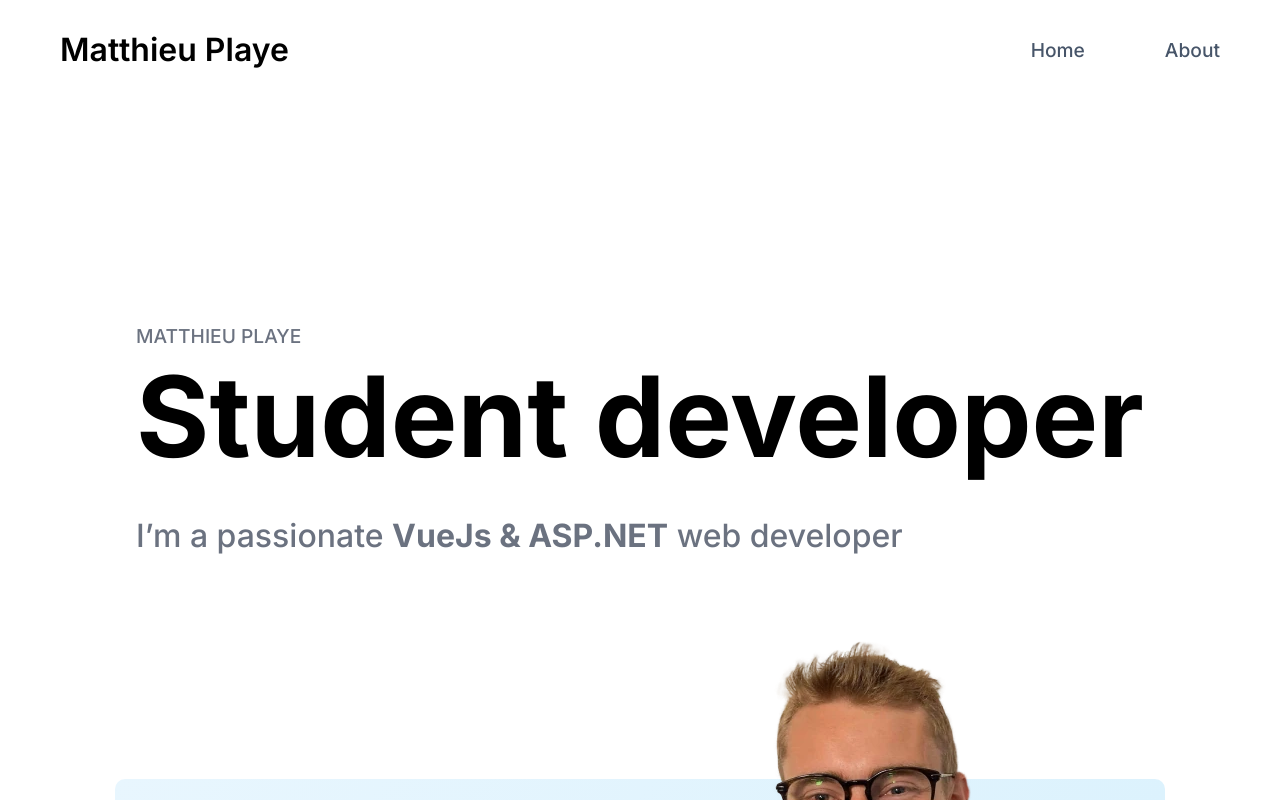
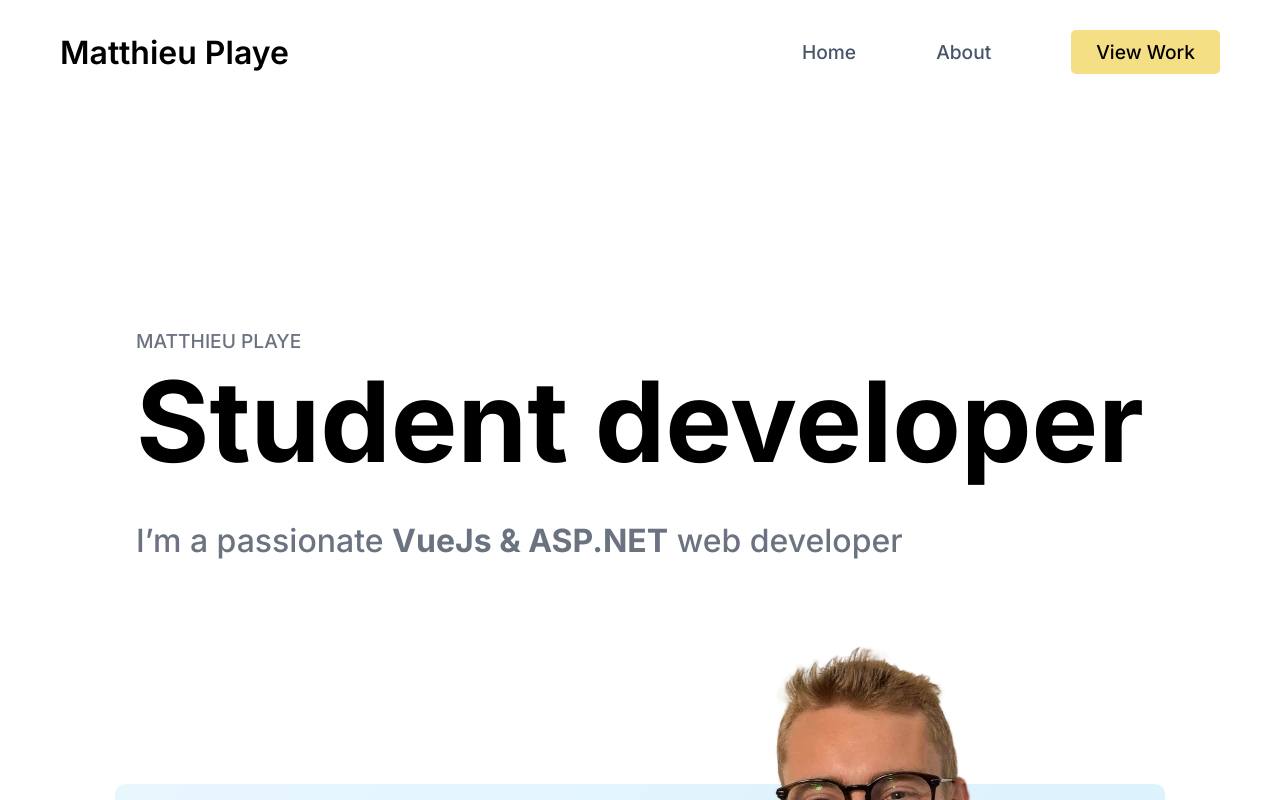
Before and after one commit to PlayeMatthieu/Portfolio, a Nuxt app: page / in a window 1280 px wide. Shown: the top 800 px of the page. Built offline with nearby package versions, Linux system fonts and the light colour scheme.

Commit message:
Add work link

```diff
--- a/assets/scss/components/_navbar.scss
+++ b/assets/scss/components/_navbar.scss
@@ -39,12 +39,23 @@
   font-size: 1.2em;
   font-weight: 400;
   color: #475569;
-  &:hover {
-    text-decoration: underline;
-    text-decoration-color: $yellow-background;
-    text-decoration-style: wavy;
-    text-decoration-thickness: 2px;
-  }
+  // &:hover {
+  //   text-decoration: underline;
+  //   text-decoration-color: $yellow-background;
+  //   text-decoration-style: wavy;
+  //   text-decoration-thickness: 2px;
+  // }
+}
+
+.nav-cta {
+  background-color: #f5df84;
+  text-decoration: none;
+  padding: 10px 25px;
+  color: #000;
+  border-radius: 5px;
+  text-align: center;
+  display: inline-block;
+  max-width: 200px;
 }
 
 .nav-logo {
--- a/components/navbarComponent.vue
+++ b/components/navbarComponent.vue
@@ -4,9 +4,13 @@
       <nuxt-link to="/" class="nav-logo">Matthieu Playe</nuxt-link>
       <ul class="nav-menu">
         <li v-for="link in links" :key="link.title" class="nav-item">
-          <a :href="link.href" class="nav-link" @click="closeNavbar">{{
-            link.title
-          }}</a>
+          <a
+            :href="link.href"
+            class="nav-link"
+            :class="{'nav-cta': link.cta}"
+            @click="closeNavbar"
+            >{{ link.title }}</a
+          >
         </li>
       </ul>
       <div class="hamburger" @click="toggleNavbar">
@@ -23,8 +27,9 @@ export default {
   data() {
     return {
       links: [
-        { title: 'Home', href: '/' },
-        { title: 'About', href: '/about' }
+        { title: 'Home', href: '/', cta: false },
+        { title: 'About', href: '/about', cta: false },
+        { title: 'View Work', href: '/work', cta: true },
       ],
     }
   },
```
